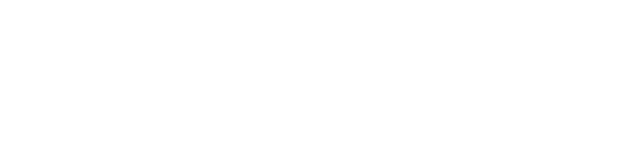
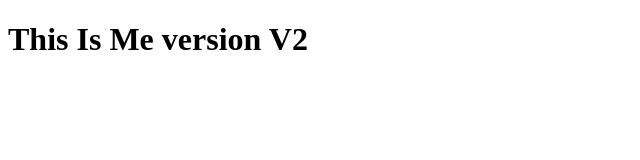
Before and after one commit to riteish810/myrepo, a plain HTML site: page index.html in a window 1280 px wide. Shown: the whole page, without its empty margins (0-640 px from the left). Drawn offline with Linux system fonts and the light colour scheme.

Commit message:
This is v2

```diff
--- a/index.html
+++ b/index.html
@@ -6,6 +6,6 @@
     <title>Document</title>
 </head>
 <body>
-
+    <h1>This Is Me version  V2</h1>
 </body>
 </html>
```
